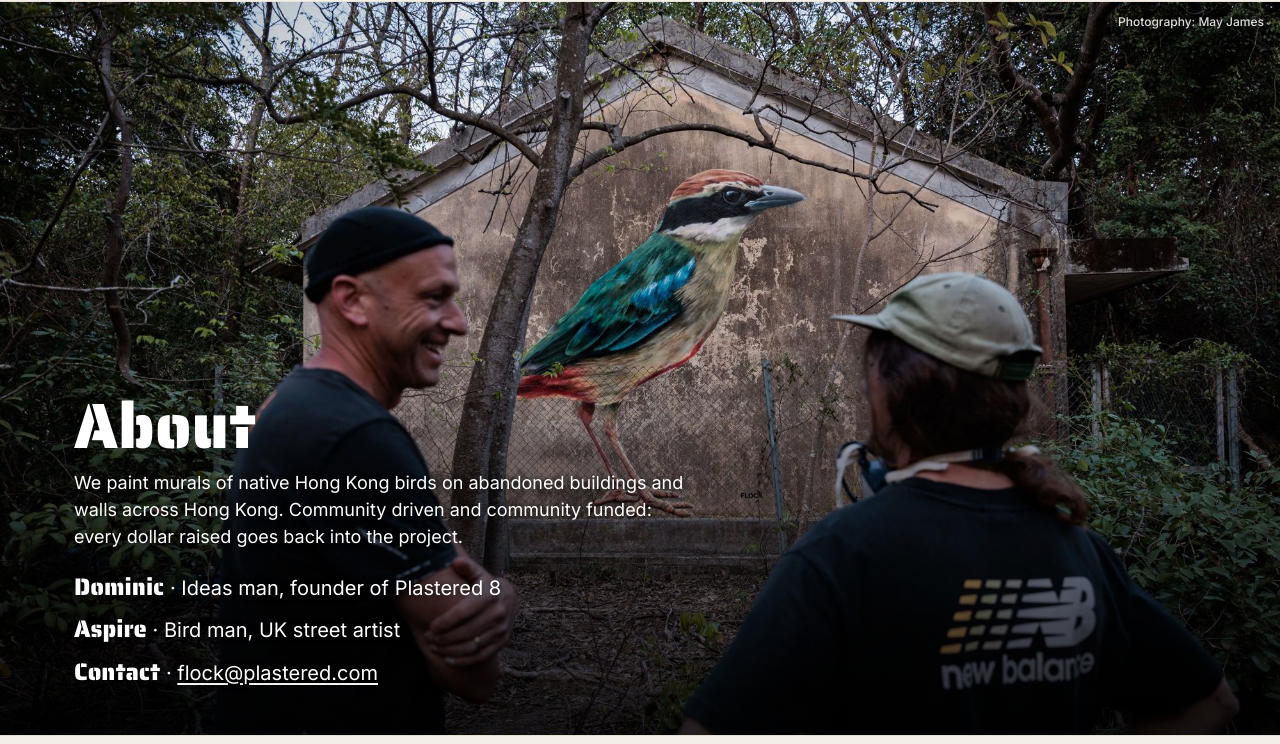
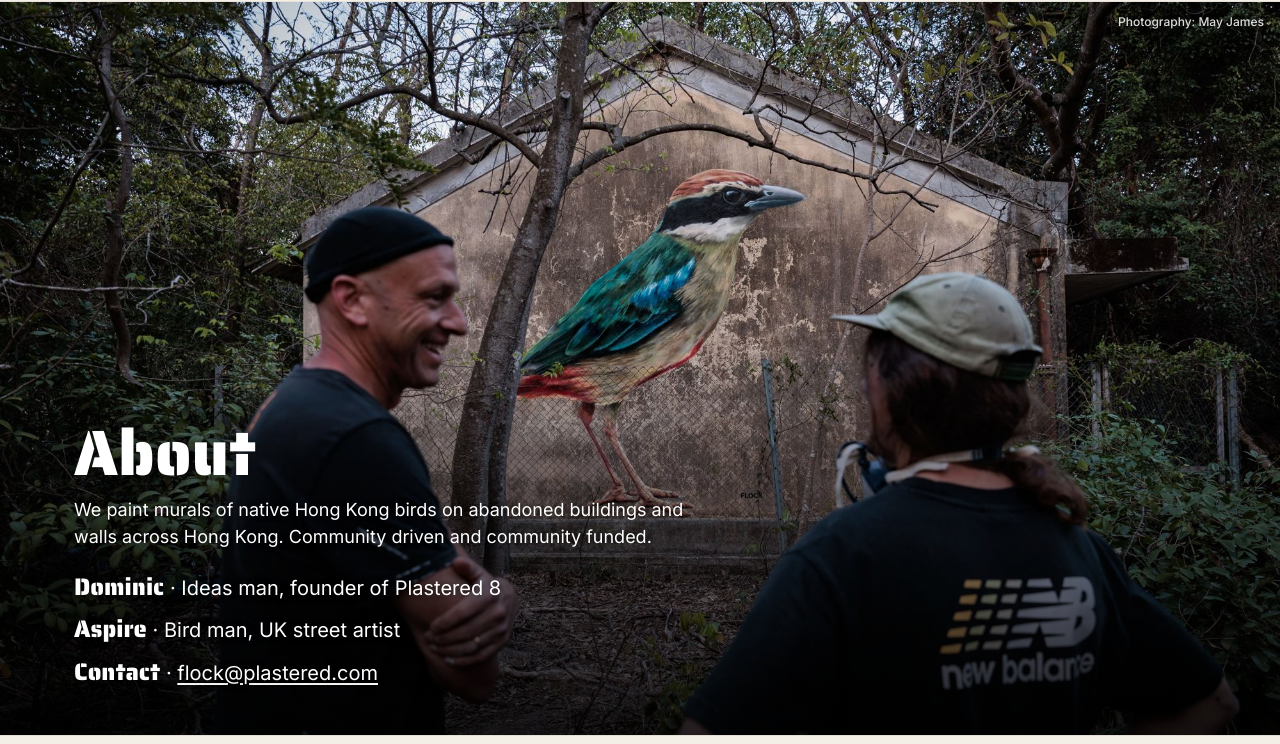
Before and after one commit to Flock888/flock-website, a plain HTML site: page about.html in a window 1280 px wide. Shown: the part 65-809 px from the top of the page. Drawn offline with Linux system fonts and the light colour scheme.

Commit message:
Remove 'every dollar raised' line from home and about
Co-Authored-By: Claude Sonnet 5.5 <noreply@anthropic.com>
Claude-Session: https://claude.ai/code/session_01XDREhDzRjoNfLuNFHmEhR8

```diff
--- a/about.html
+++ b/about.html
@@ -41,7 +41,7 @@
   <a class="photocredit top" href="https://www.instagram.com/slpsiusin" target="_blank" rel="noopener">Photography: May James</a>
   <div class="abouttext">
     <h1>About</h1>
-    <p class="aboutlead">We paint murals of native Hong Kong birds on abandoned buildings and walls across Hong Kong. Community driven and community funded: every dollar raised goes back into the project.</p>
+    <p class="aboutlead">We paint murals of native Hong Kong birds on abandoned buildings and walls across Hong Kong. Community driven and community funded.</p>
     <p><b>Dominic</b> · Ideas man, founder of Plastered 8</p>
     <p><b>Aspire</b> · Bird man, UK street artist</p>
     <p><b>Contact</b> · <a href="mailto:flock@plastered.com">flock@plastered.com</a></p>
```
Also changed, not shown: index.html (+0 -1 lines).
